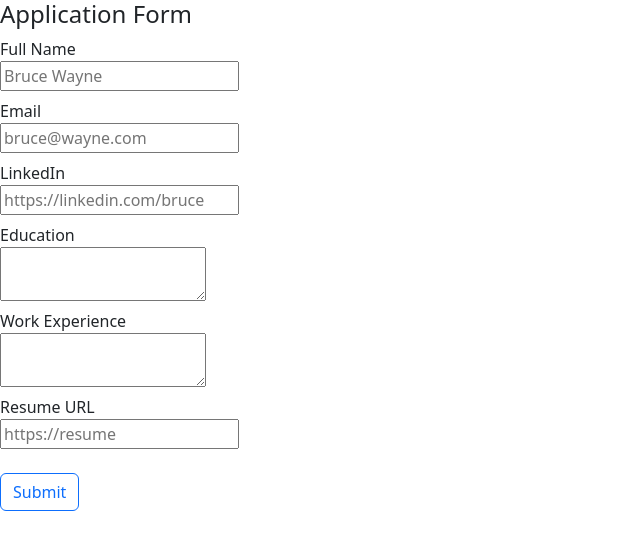
After one commit to januka36/careers-website-v2, a Flask app: template templates/application_form.html in a window 1280 px wide. The commit adds this page. Shown: the top 550 px of the page, without its empty margins (0-640 px from the left). Run offline with Flask 3, Linux system fonts and the light colour scheme; the template is opened without the code that fills it, so the values that code supplies are empty.

Commit message:
Application connected with database

```diff
--- a/app.py
+++ b/app.py
@@ -1,6 +1,7 @@
-from flask import Flask, render_template, jsonify
+from flask import Flask, render_template, jsonify, request
 from database import engine
-from database import load_jobs_from_db, load_job_from_db
+from database import load_jobs_from_db, load_job_from_db, add_application_to_db
+
 
 app = Flask(__name__)
 
@@ -38,5 +39,12 @@ def show_job(id):
     return "Not Found", 404
   return render_template('jobpage.html', job=job)
 
+@app.route("/job/<id>/apply", methods=["post"])
+def apply_to_job(id):
+  data = request.form
+  job = load_job_from_db(id)
+  add_application_to_db(id, data)
+  return render_template('application_submitted.html', application=data, job=job)
+
 if __name__ == '__main__':
   app.run(host='0.0.0.0', debug=True)
--- /dev/null
+++ b/templates/application_form.html
@@ -0,0 +1,31 @@
+{% include 'bootstrap.html' %}
+<h4>Application Form</h4>
+<form action="/job/{{job['Id']}}/apply" method="post">
+  <div class="mb-2">
+  <label>Full Name</label><br>
+  <input type='text' name='full_name' placeholder="Bruce Wayne">
+  </div>
+  <div class="mb-2">
+  <label>Email</label><br>
+  <input type='text' name='email' placeholder="bruce@wayne.com">
+  </div>
+  <div class="mb-2">
+  <label>LinkedIn</label><br>
+  <input type='text' name='linkedin_url' placeholder="https://linkedin.com/bruce">
+  </div>
+  <div class="mb-2">
+    <label>Education</label><br>
+    <textarea name="education"></textarea>
+  </div>
+  <div class="mb-2">
+    <label>Work Experience</label><br>
+    <textarea name="work_experience"></textarea>
+  </div>
+  <div>
+    <label>Resume URL</label><br>
+    <input type="text" name="resume_url" placeholder="https://resume">
+  </div><br>
+
+  <input type="submit" class="btn btn-outline-primary">
+
+</form>
--- a/templates/jobpage.html
+++ b/templates/jobpage.html
@@ -13,7 +13,7 @@
       <h3>{{job['Job_Title']}}</h3>
       <p class="lead">{{job['Location']}}</p>
       <h4>Salary</h4>
-      <p>{{job['Salary']}}</p>
+      <p>{{job['Currency']}} {{job['Salary']}}</p>
       <h4>Requirements</h4>
         <ul>
           {% for line in job['Requirements'].split("\n") %}
@@ -26,6 +26,7 @@
           <li>{{line}}</li>
           {% endfor %}
         </ol>
+      {% include 'application_form.html'%}
       {% include 'footer.html' %}
       </div>
     </body>
--- a/templates/nav.html
+++ b/templates/nav.html
@@ -35,7 +35,7 @@
   <nav class="navbar shadow-sm fixed-top bg-white">
   <div class="container-fluid">
     <a class="navbar-brand" href="/">
-      <img src="static/bootstrap-logo.svg" alt="Logo" width="30" height="24" class="d-inline-block align-text-top">
+      <img src="../static/bootstrap-logo.svg" alt="Logo" width="30" height="24" class="d-inline-block align-text-top">
       Careers
     </a>
   </div>
```
Also changed, not shown: database.py (+14 -0 lines), templates/application_submitted.html (added, +33 -0 lines).
